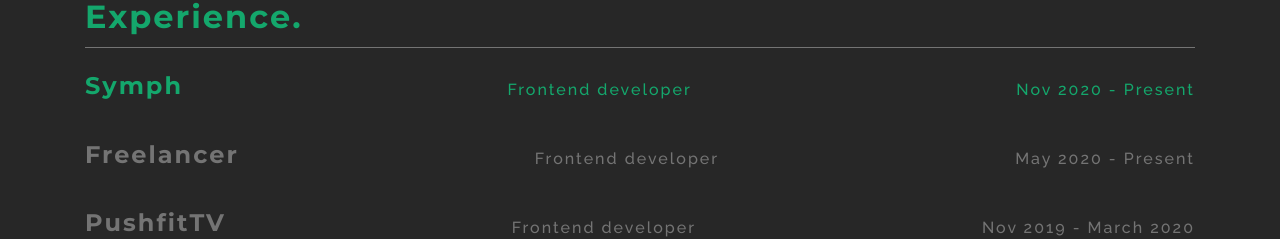
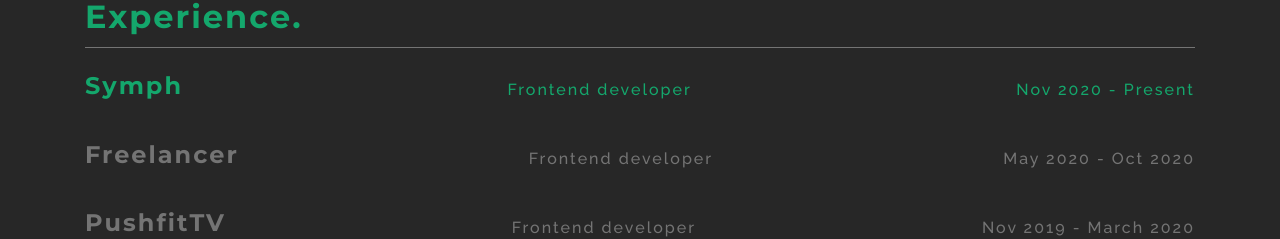
Before and after one commit to AnthonyDelaCruz/nextjs-portfolio, a Next.js app: page / in a window 1280 px wide. Shown: the part 1124-1363 px from the top of the page. Built offline with nearby package versions, Linux system fonts and the light colour scheme; no server answers.

Commit message:
Edited freelance emplotment date

```diff
--- a/components/About.tsx
+++ b/components/About.tsx
@@ -27,7 +27,7 @@
           <div className="experience__item d-flex justify-content-between align-items-center">
             <h4>Freelancer</h4>
             <div>Frontend developer</div>
-            <div>May 2020 - Present</div>
+            <div>May 2020 - Oct 2020</div>
           </div>
           <div className="experience__item d-flex justify-content-between align-items-center">
             <h4>PushfitTV</h4>
```
